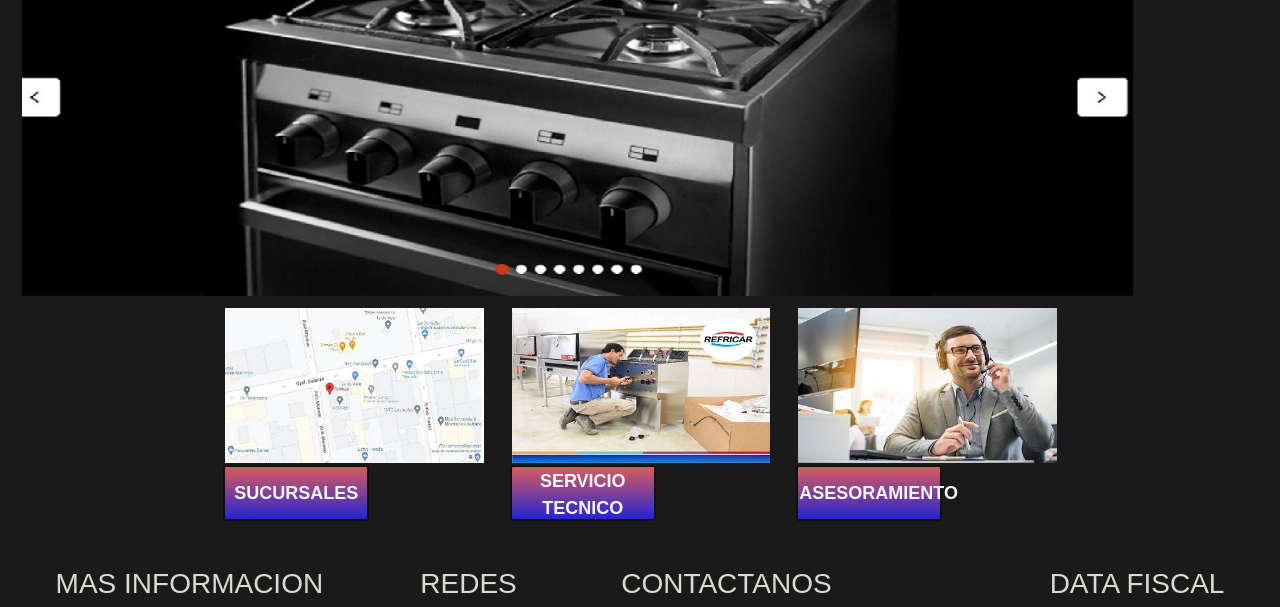
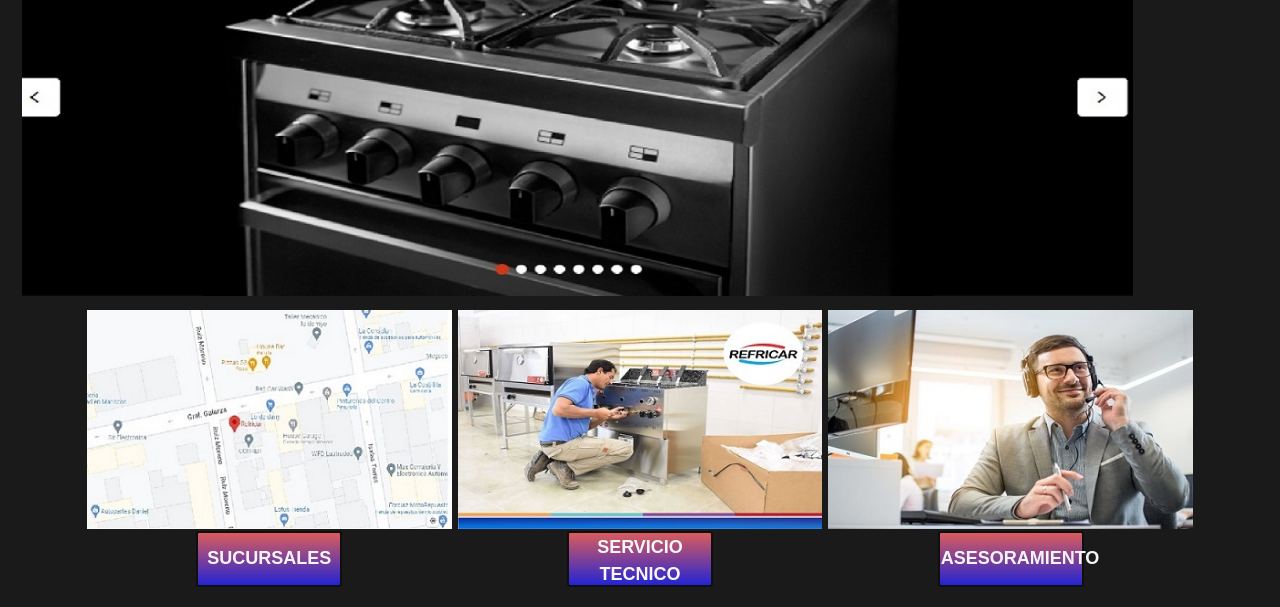
Before and after one commit to gastongonzalez83/refricar, a plain HTML site: page index.html in a window 1280 px wide. Shown: the part 490-1097 px from the top of the page. Drawn offline with nearby package versions, Linux system fonts and the light colour scheme; a web font is replaced by a local one.

Commit message:
implementacion bootstrap en pagina de inicio

```diff
--- a/index.html
+++ b/index.html
@@ -30,16 +30,16 @@
         <h1 class="titulo">REFRICAR EQUIPAMIENTOS</h1>
         <img class="img__portada" src="recursos/Foto header.jpg" alt="foto_portada">
         <section class="container">
-            <article class="row justify-content-center">
-                <div class="col-lg-3 col-md-1 col-sd-1">
+            <article class="d-flex flex-row col xl-3 justify-content-between">
+                <div class=" d-flex flex-column align-items-center">
                     <img src="recursos/Sucursales.jpg" alt="Sucursales" class="img-fluid">
                     <button class="button__indexStile">SUCURSALES</button>
                 </div>
-                <div class="col-lg-3 col-md-1 col-sd-1">
+                <div class="d-flex flex-column align-items-center">
                     <img src="recursos/Servicio Tecnico.jpg" alt="servicio Tecnico" class="img-fluid">
                     <button class="button__indexStile">SERVICIO TECNICO</button>
                 </div>
-                <div class="col-lg-3 col-md-1 col-sd-1">
+                <div class="d-flex flex-column align-items-center">
                     <img src="recursos/atencion-al-cliente.jpg" alt="" class="img-fluid">
                     <button class="button__indexStile">ASESORAMIENTO</button>
                 </div>
```
